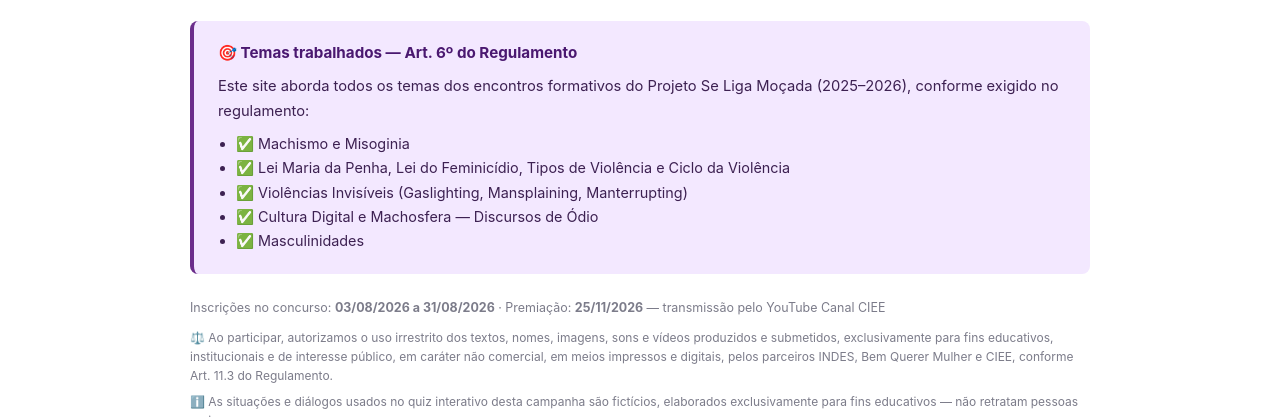
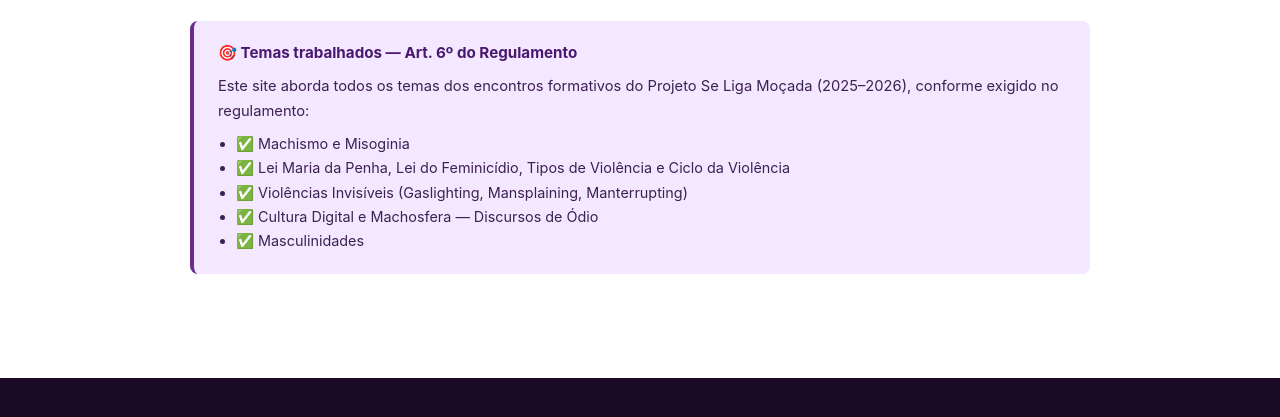
Before and after one commit to HiroToshiaky/seligamulheradaciee, a website: page index.html in a window 1280 px wide. Shown: the part 7054-7471 px from the top of the page. Drawn offline with Linux system fonts and the light colour scheme.

Commit message:
13 c tirei as inscrições do concurso

```diff
--- a/index.html
+++ b/index.html
@@ -350,15 +350,7 @@
             <li>✅ Masculinidades</li>
           </ul>
         </div>
-        <p style="font-size:.78rem;color:var(--grey);margin-top:20px">
-          Inscrições no concurso: <strong>03/08/2026 a 31/08/2026</strong> · Premiação: <strong>25/11/2026</strong> — transmissão pelo YouTube Canal CIEE
-        </p>
-        <p style="font-size:.75rem;color:var(--grey);margin-top:10px">
-          ⚖️ Ao participar, autorizamos o uso irrestrito dos textos, nomes, imagens, sons e vídeos produzidos e submetidos, exclusivamente para fins educativos, institucionais e de interesse público, em caráter não comercial, em meios impressos e digitais, pelos parceiros INDES, Bem Querer Mulher e CIEE, conforme Art. 11.3 do Regulamento.
-        </p>
-        <p style="font-size:.75rem;color:var(--grey);margin-top:6px">
-          ℹ️ As situações e diálogos usados no quiz interativo desta campanha são fictícios, elaborados exclusivamente para fins educativos — não retratam pessoas reais.
-        </p>
+
       </div>
     </section>
 
```
